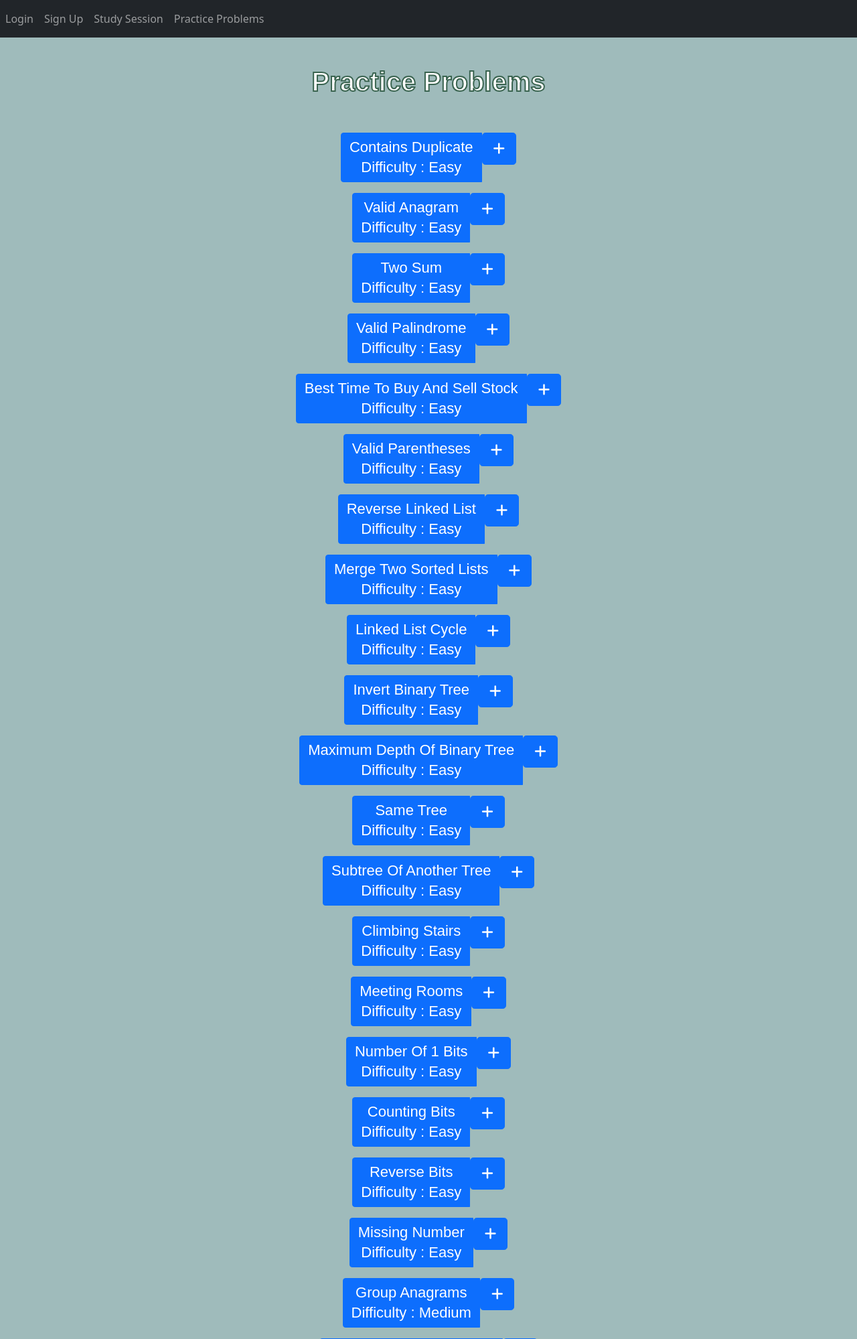
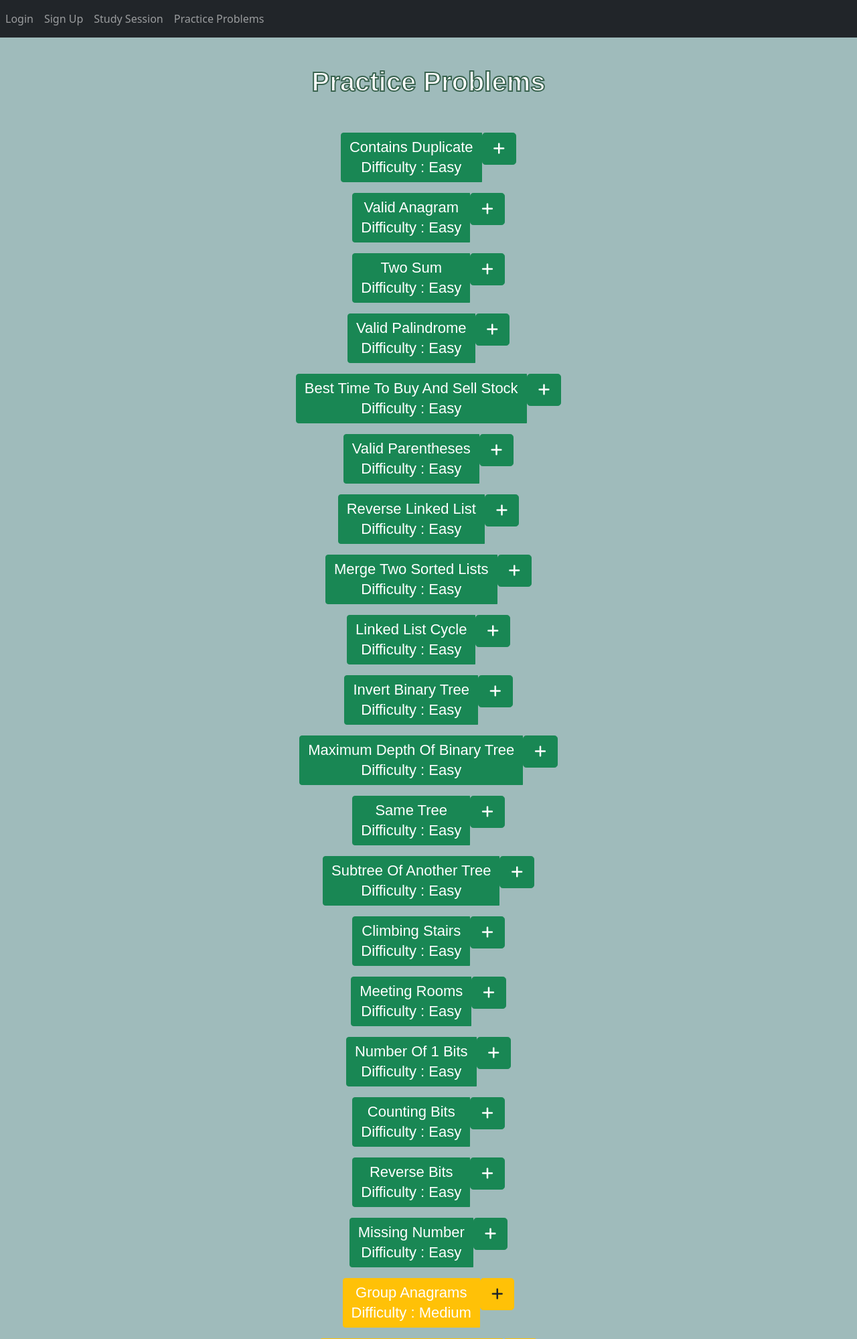
Before and after one commit to Yizushdz/Web_Final_Project, a Flask app: page /practice-problems in a window 1280 px wide. Shown: the top 1999 px of the page at 67% size. Run offline with Flask 3, Linux system fonts and the light colour scheme; some libraries are stand-ins or nearby versions.

Commit message:
Added Color to practice problems and added something to the basics.css file in the very bottom to make the medium buttons yellow

```diff
--- a/website/static/basics.css
+++ b/website/static/basics.css
@@ -71,3 +71,8 @@ body {
     line-height: 30px;
 
   }
+
+  .btn-yellow {
+    background-color: #ffc107;
+    border-color: #ffc107;
+}
--- a/website/templates/practice_problems.html
+++ b/website/templates/practice_problems.html
@@ -23,14 +23,14 @@
     <div class="d-flex flex-column align-items-center">
         <div class="btn-group btn-group-toggle mb-3">
             <a href="https://leetcode.com/problems/{{ problem }}/" target="_blank"
-                class="btn btn-primary reset-btn">
+                class="btn btn-success reset-btn">
                 <div>
                     <p class="mb-0">{{ problem.replace("-", " ") }}</p>
                     <p class="mb-0">Difficulty : Easy</p>
                 </div>
             </a>
             <a href="#">
-                <button type="button" class="btn btn-primary reset-btn btn-lg" data-toggle="modal"
+                <button type="button" class="btn btn-success reset-btn btn-lg" data-toggle="modal"
                     data-target="#exampleModalCenter"><i class="fa-solid fa-plus"></i>
                 </button>
             </a>
@@ -80,14 +80,14 @@
     <div class="d-flex flex-column align-items-center">
         <div class="btn-group btn-group-toggle mb-3">
             <a href="https://leetcode.com/problems/{{ problem }}/" target="_blank"
-                class="btn btn-primary reset-btn">
+                class="btn btn-yellow reset-btn">
                 <div>
                     <p class="mb-0">{{ problem.replace("-", " ") }}</p>
                     <p class="mb-0">Difficulty : Medium</p>
                 </div>
             </a>
             <a href="#">
-                <button type="button" class="btn btn-primary reset-btn btn-lg" data-toggle="modal"
+                <button type="button" class="btn btn-yellow reset-btn btn-lg" data-toggle="modal"
                     data-target="#exampleModalCenter"><i class="fa-solid fa-plus"></i>
                 </button>
             </a>
@@ -137,14 +137,14 @@
     <div class="d-flex flex-column align-items-center">
         <div class="btn-group btn-group-toggle mb-3">
             <a href="https://leetcode.com/problems/{{ problem }}/" target="_blank"
-                class="btn btn-primary reset-btn">
+                class="btn btn-danger reset-btn">
                 <div>
                     <p class="mb-0">{{ problem.replace("-", " ") }}</p>
                     <p class="mb-0">Difficulty : Hard</p>
                 </div>
             </a>
             <a href="#">
-                <button type="button" class="btn btn-primary reset-btn btn-lg" data-toggle="modal"
+                <button type="button" class="btn btn-danger reset-btn btn-lg" data-toggle="modal"
                     data-target="#exampleModalCenter"><i class="fa-solid fa-plus"></i>
                 </button>
             </a>
```
